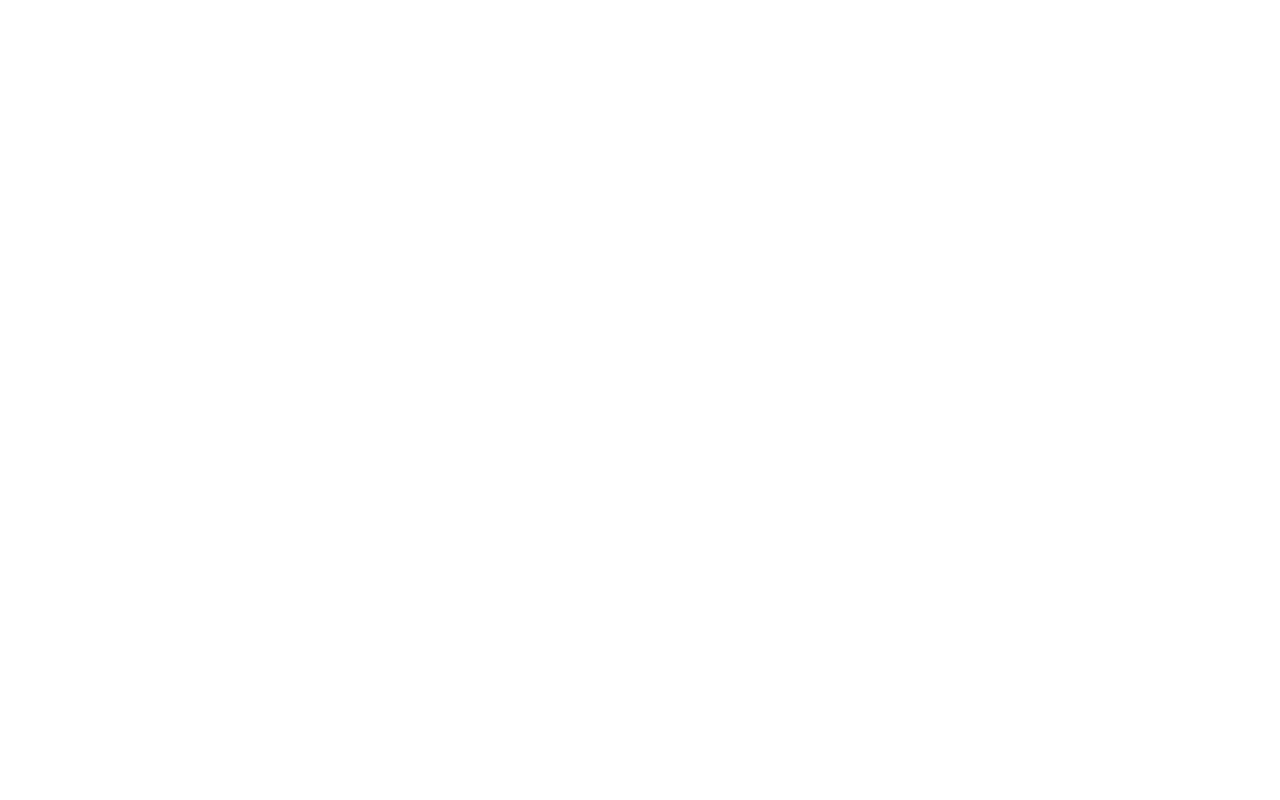
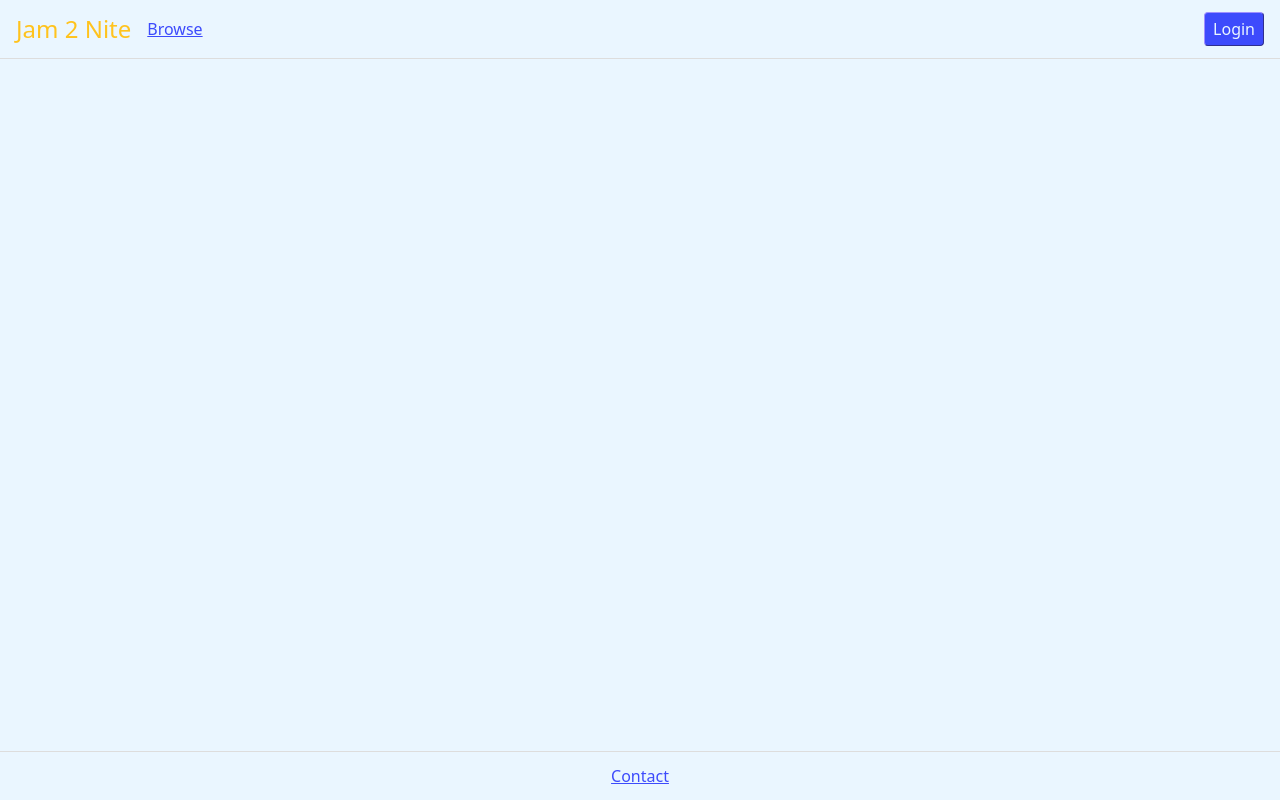
Before and after one commit to Melchizedek6809/rubhub, a website with bundled scripts: page frontend/app/app.html in a window 1280 px wide. Built offline with nearby package versions, Linux system fonts and the light colour scheme.

Commit message:
Minor fe styling

```diff
--- a/frontend/app/app.css
+++ b/frontend/app/app.css
@@ -0,0 +1,5 @@
+@import "./css/reset.css";
+@import "./css/vars.css";
+@import "./css/layout.css";
+@import "./css/typography.css";
+@import "./css/forms.css";
--- a/frontend/app/app.html
+++ b/frontend/app/app.html
@@ -1,5 +1,6 @@
 <!DOCTYPE html>
 <html lang="en">
+
 <head>
 	<base href="/" />
 	<meta name="viewport" content="width=device-width, initial-scale=1.0" />
@@ -8,7 +9,25 @@
 	<script src="./app.ts" type="module" defer></script>
 	<!--HEAD-->
 </head>
+
 <body>
-	<!--BODY-->
+	<header>
+		<div class="header-left">
+			<a href="/" class="logo">Jam 2 Nite</a>
+			<a href="/projects">Browse</a>
+		</div>
+		<div class="header-right">
+			<button>Login</button>
+		</div>
+	</header>
+	<main>
+		<!--BODY-->
+	</main>
+	<footer>
+		<nav class="footer-nav">
+			<a href="/contact">Contact</a>
+		</nav>
+	</footer>
 </body>
+
 </html>
--- /dev/null
+++ b/frontend/app/css/forms.css
@@ -0,0 +1,11 @@
+.btn,
+button {
+    padding: var(--space-s) var(--space-m);
+    background: var(--primary-color);
+    color: var(--white);
+    border: solid 1px var(--primary-color-bright);
+    border-bottom-color: var(--primary-color-dark);
+    border-right-color: var(--primary-color-dark);
+    border-radius: var(--space-s);
+    cursor: pointer;
+}
--- /dev/null
+++ b/frontend/app/css/layout.css
@@ -0,0 +1,61 @@
+html,
+body {
+    margin: 0;
+    padding: 0;
+    height: 100%;
+}
+
+body {
+    display: flex;
+    flex-direction: column;
+    min-height: 100vh;
+}
+
+/* Header sticks to the top naturally */
+header {
+    display: flex;
+    justify-content: space-between;
+    /* left on one side, right on the other */
+    align-items: center;
+    padding: 0.75rem 1rem;
+    border-bottom: 1px solid #ddd;
+}
+
+/* The growy middle */
+main {
+    flex: 1;
+    padding: 1rem;
+}
+
+main>section {
+    margin: 0 auto 2rem;
+    width: 100%;
+    max-width: var(--max-content-width);
+}
+
+/* Footer stays at bottom because body is a column flexbox */
+footer {
+    padding: 0.75rem;
+    border-top: 1px solid #ddd;
+}
+
+/* Centered footer nav */
+.footer-nav {
+    display: flex;
+    justify-content: center;
+    gap: 1rem;
+}
+
+.header-left,
+.header-right {
+    display: flex;
+    align-items: center;
+    gap: 1rem;
+}
+
+.logo {
+    font-size: 1.5rem;
+    text-decoration: none;
+    line-height: 1em;
+    color: var(--secondary-color);
+}
--- /dev/null
+++ b/frontend/app/css/reset.css
@@ -0,0 +1,69 @@
+/*
+  Josh's Custom CSS Reset
+  https://www.joshwcomeau.com/css/custom-css-reset/
+*/
+
+*,
+*::before,
+*::after {
+    box-sizing: border-box;
+}
+
+* {
+    margin: 0;
+}
+
+@media (prefers-reduced-motion: no-preference) {
+    html {
+        interpolate-size: allow-keywords;
+    }
+}
+
+body {
+    line-height: 1.5;
+    -webkit-font-smoothing: antialiased;
+}
+
+img,
+picture,
+video,
+canvas,
+svg {
+    display: block;
+    max-width: 100%;
+}
+
+input,
+button,
+textarea,
+select {
+    font: inherit;
+}
+
+p,
+h1,
+h2,
+h3,
+h4,
+h5,
+h6 {
+    overflow-wrap: break-word;
+}
+
+p {
+    text-wrap: pretty;
+}
+
+h1,
+h2,
+h3,
+h4,
+h5,
+h6 {
+    text-wrap: balance;
+}
+
+#root,
+#__next {
+    isolation: isolate;
+}
--- /dev/null
+++ b/frontend/app/css/typography.css
@@ -0,0 +1,65 @@
+html {
+    color: var(--text-color);
+    background: var(--background-color);
+    font-family: var(--body-font);
+}
+
+h1,
+h2,
+h3 {
+    font-family: var(--header-font);
+    font-size: 3.2rem;
+    margin-bottom: var(--space-l);
+}
+
+h1 {
+    font-size: 3.2rem;
+}
+
+h2 {
+    font-size: 2.8rem;
+}
+
+h3 {
+    font-size: 2.4rem;
+}
+
+h4,
+h5,
+h6 {
+    font-family: var(--body-font);
+    margin-bottom: var(--space-m);
+}
+
+h4 {
+    font-size: 2rem;
+}
+
+h5 {
+    font-size: 1.8rem;
+}
+
+h6 {
+    font-size: 1.6rem;
+}
+
+p {
+    font-family: var(--body-font);
+    font-size: 1em;
+    line-height: 1.3em;
+    margin-bottom: var(--space-m);
+}
+
+h1:last-child,
+h2:last-child,
+h3:last-child,
+h4:last-child,
+h5:last-child,
+h6:last-child,
+p:last-child {
+    margin-bottom: 0;
+}
+
+a {
+    color: var(--primary-color);
+}
--- /dev/null
+++ b/frontend/app/css/vars.css
@@ -0,0 +1,41 @@
+:root {
+    --max-content-width: 1200px;
+    --space-xs: 0.125rem;
+    --space-s: 0.25rem;
+    --space-m: 0.5rem;
+    --space-l: 1rem;
+    --space-xl: 2rem;
+
+
+    --background-color: #EAF6FF;
+    --text-color: #232528;
+    --white: #EAF6FF;
+    --black: #232528;
+
+    --primary-color-dark: #2f2f8f;
+    --primary-color: #3D4BFC;
+    --primary-color-bright: #9f90ff;
+
+    --secondary-color-dark: #92701d;
+    --secondary-color: #FFC31E;
+    --secondary-color-bright: #ffda85;
+
+    --error-color-dark: #441107;
+    --error-color: #6E0E0A;
+    --error-color-bright: #ae7062;
+
+    --success-color-dark: #21843c;
+    --success-color: #04E762;
+    --success-color-bright: #95f3a2;
+
+    --body-font: system-ui, sans-serif;
+    --code-font: ui-monospace, 'Cascadia Code', 'Source Code Pro', Menlo, Consolas, 'DejaVu Sans Mono', monospace;
+    --header-font: Avenir, Montserrat, Corbel, 'URW Gothic', source-sans-pro, sans-serif;
+}
+
+@media (prefers-color-scheme: dark) {
+    :root {
+        --text-color: #EAF6FF;
+        --background-color: #232528;
+    }
+}
```
Also changed, not shown: frontend/app/content.index.html (+6 -1 lines).
